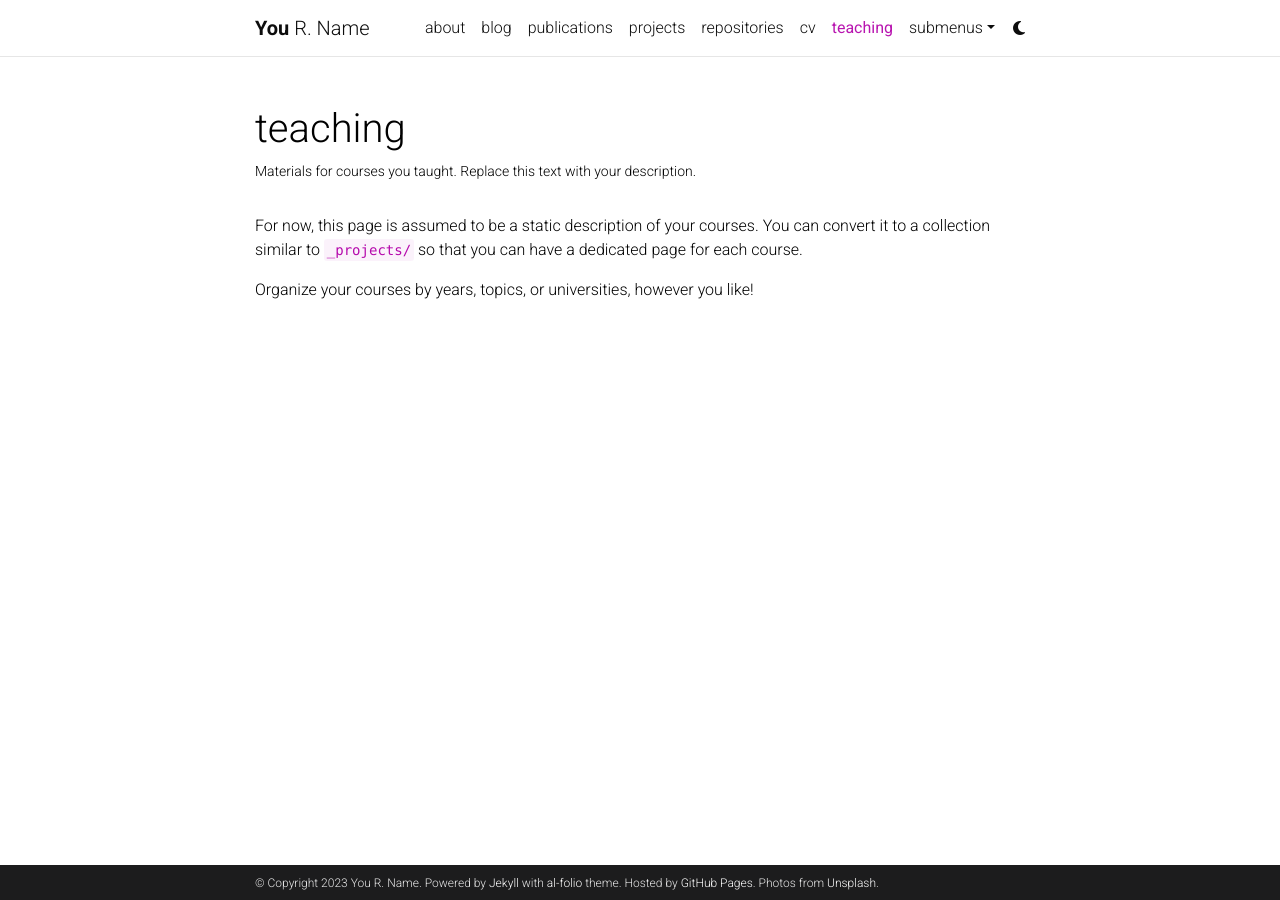
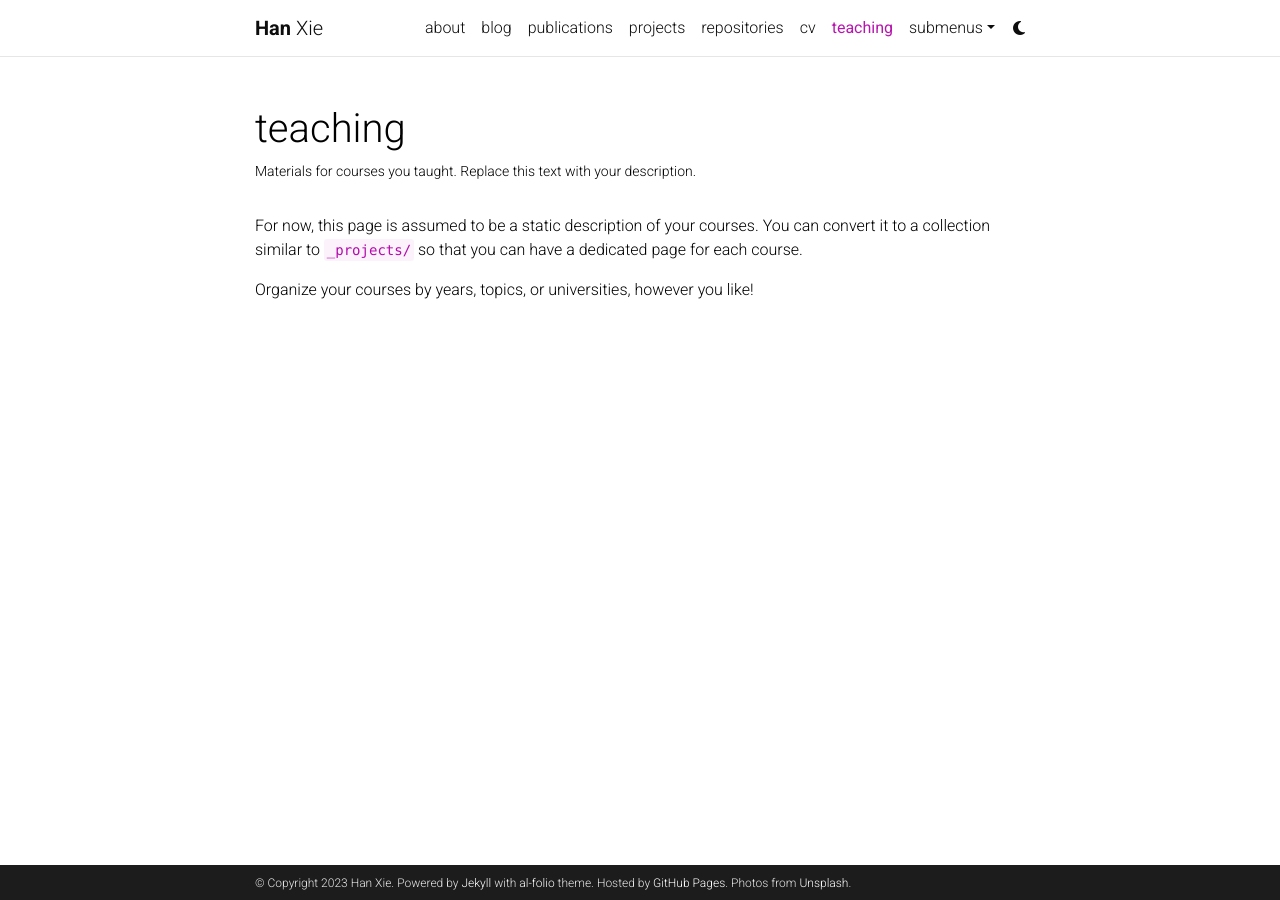
Before and after one commit to Oxfordblue7/MyWebsite, a Jekyll site: the page built from _pages/teaching.md, in a window 1280 px wide. Built offline with Jekyll 4.4.1, drawn with Linux system fonts in a browser that asks for light colours; comment, search, counter and statistics services are not loaded; a style sheet for code colours, icons or effects is not loaded.

```diff
--- a/_config.yml
+++ b/_config.yml
@@ -3,9 +3,9 @@
 # -----------------------------------------------------------------------------
 
 title: blank # the website title (if blank, full name will be used instead)
-first_name: You
-middle_name: R.
-last_name: Name
+first_name: Han
+middle_name:
+last_name: Xie
 email: you@example.com
 description: > # the ">" symbol means to ignore newlines until "footer_text:"
   A simple, whitespace theme for academics. Based on [*folio](https://github.com/bogoli/-folio) design.
```
